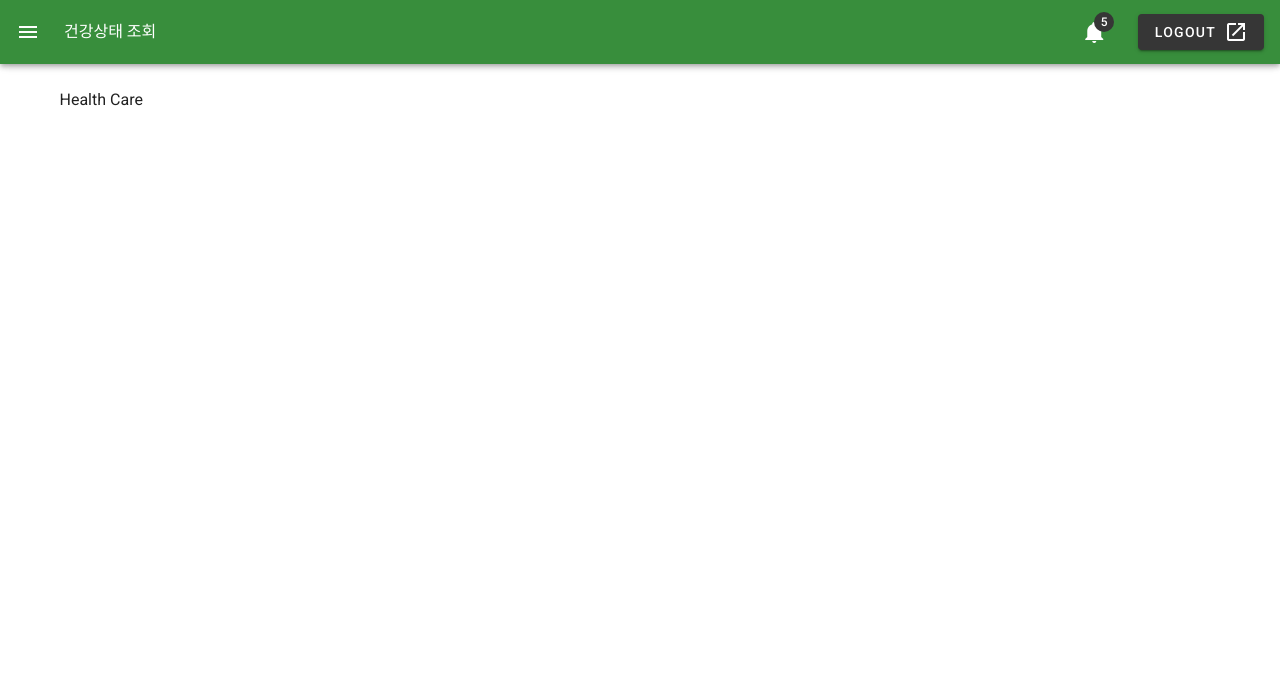
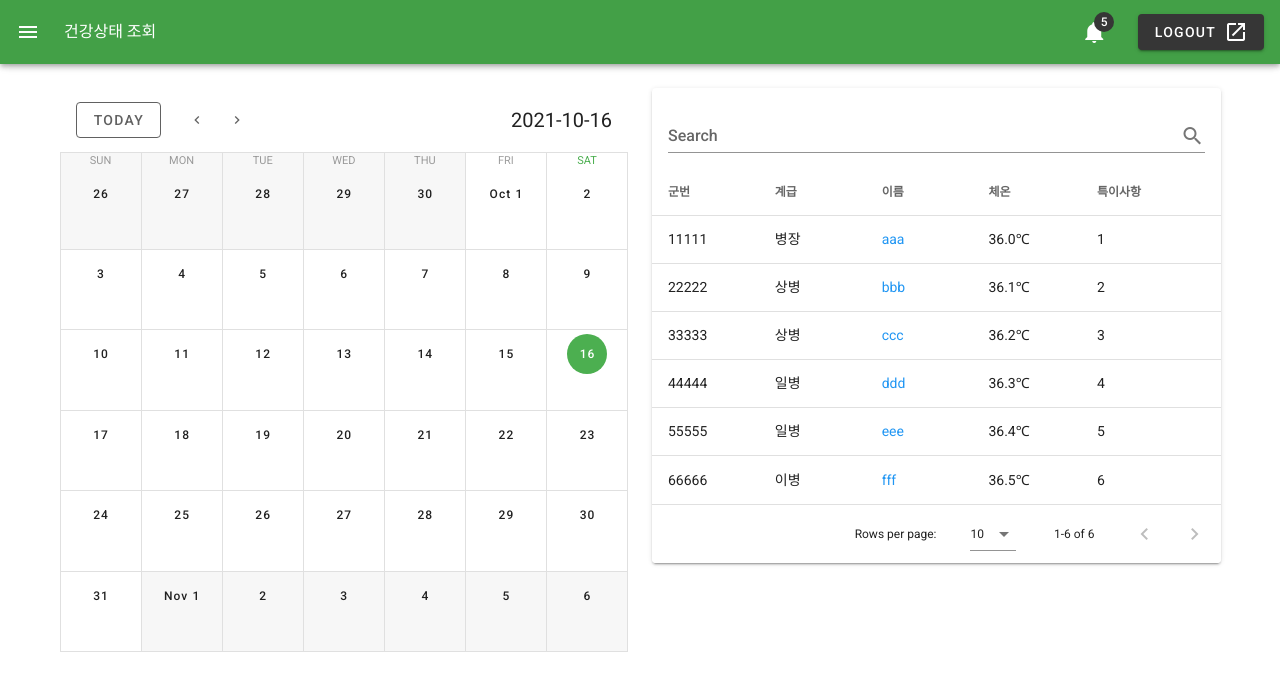
Before and after one commit to osamhack2021/app_web_IoT_UMCS_Team60, a Vue app in the folder WEB/umcs-web/: page /health in a window 1280 px wide. Shown: the top 690 px of the page. Built offline with nearby package versions, Linux system fonts and the light colour scheme.

Commit message:
feat(web-front) : [#39] Implement Health Care Page

```diff
--- /dev/null
+++ b/WEB/umcs-web/src/components/Calendar.vue
@@ -0,0 +1,104 @@
+<template>
+  <div>
+    <!-- Toolbar -->
+    <v-sheet height="64">
+      <v-toolbar flat>
+        <!-- Today Button -->
+        <v-btn
+          outlined
+          class="mr-4"
+          color="grey darken-2"
+          @click="setToday"
+        >
+          Today
+        </v-btn>
+        <!-- prev Button -->
+        <v-btn
+          fab
+          text
+          small
+          color="grey darken-2"
+          @click="prev"
+        >
+          <v-icon small>
+            mdi-chevron-left
+          </v-icon>
+        </v-btn>
+        <!-- next Button -->
+        <v-btn
+          fab
+          text
+          small
+          color="grey darken-2"
+          @click="next"
+        >
+          <v-icon small>
+            mdi-chevron-right
+          </v-icon>
+        </v-btn>
+
+        <v-spacer />
+
+        <!-- Appear focus Date -->
+        <v-toolbar-title v-if="$refs.calendar">
+          {{ focus }}
+        </v-toolbar-title>
+      </v-toolbar>
+    </v-sheet>
+
+    <!-- Calendar -->
+    <v-sheet height="500">
+      <v-calendar
+        ref="calendar"
+        v-model="focus"
+        color="primary"
+        type="month"
+        @click:date="focusDay"
+      />
+    </v-sheet>
+  </div>
+</template>
+
+<script>
+export default {
+  data: () => ({
+    // Calendar
+    today: "",
+    focus: "",
+  }),
+  mounted() {
+    function leftPad(value) {
+      if (value >= 10) {
+        return value;
+      } else {
+        return `0${value}`;
+      }
+    }
+
+    const today = new Date();
+    const year = today.getFullYear();
+    const month = leftPad(today.getMonth() + 1);
+    const day = leftPad(today.getDate());
+    this.today = `${year}-${month}-${day}`;
+    this.focus = this.today;
+  },
+  methods: {
+    focusDay({ date }) {
+      this.focus = date;
+      console.log(this.focus);
+    },
+    setToday() {
+      this.focus = this.today;
+    },
+    prev() {
+      this.$refs.calendar.prev();
+    },
+    next() {
+      this.$refs.calendar.next();
+    },
+  },
+};
+</script>
+
+<style scoped>
+</style>
--- /dev/null
+++ b/WEB/umcs-web/src/components/DataTable.vue
@@ -0,0 +1,58 @@
+<template>
+  <v-card>
+    <!-- Search Bar -->
+    <v-card-title v-if="needSearch">
+      <v-text-field
+        v-model="searchValue"
+        append-icon="mdi-magnify"
+        label="Search"
+        single-line
+        hide-details
+      />
+    </v-card-title>
+    <!-- Data Table -->
+    <v-data-table
+      :headers="datas.headers"
+      :items="datas.datas"
+      :items-per-page="10"
+      :loading="isLoading"
+      :search="searchValue"
+    >
+      <template v-slot:item.name="{ item }">
+        <router-link
+          to="#"
+          class="info--text text-decoration-none"
+        >
+          {{ item.name }}
+        </router-link>
+      </template>
+    </v-data-table>
+  </v-card>
+</template>
+
+<script>
+export default {
+  props: {
+    datas: {
+      type: Object,
+      required: true,
+    },
+    needSearch: {
+      type: Boolean,
+      required: true,
+    },
+  },
+  data: () => ({
+    // Data Table Search Bar
+    searchValue: null,
+  }),
+  computed: {
+    isLoading() {
+      return false;
+    },
+  },
+};
+</script>
+
+<style scoped>
+</style>
--- a/WEB/umcs-web/src/layouts/adminPages/AppBar.vue
+++ b/WEB/umcs-web/src/layouts/adminPages/AppBar.vue
@@ -1,7 +1,7 @@
 <template>
   <v-app-bar
     app
-    color="primary darken-2"
+    color="primary darken-1"
     dark
   >
     <v-app-bar-nav-icon @click="drawer = !drawer" />
--- a/WEB/umcs-web/src/layouts/authentication/AppBar.vue
+++ b/WEB/umcs-web/src/layouts/authentication/AppBar.vue
@@ -1,7 +1,7 @@
 <template>
   <v-app-bar
     app
-    color="primary darken-2"
+    color="primary darken-1"
     dark
   >
     <div class="d-flex align-center">
--- a/WEB/umcs-web/src/router/index.js
+++ b/WEB/umcs-web/src/router/index.js
@@ -40,8 +40,8 @@ const routes = [
       },
       {
         path: "/worker",
-        name: "당직근무자 관리",
-        component: () => import("@/views/Worker"),
+        name: "관리자 등록/조회",
+        component: () => import("@/views/ManageAdmin"),
       },
     ],
   },
--- a/WEB/umcs-web/src/store/modules/app.js
+++ b/WEB/umcs-web/src/store/modules/app.js
@@ -6,7 +6,7 @@ const state = {
     { title: '건강상태 조회', icon: 'mdi-hospital-box-outline', to: '/health' },
     { title: '공용시설 시간표', icon: 'mdi-clock-outline', to: '/schedule'},
     { title: '부대 관리', icon: 'mdi-account-group-outline', to: '/manage' },
-    { title: '당직근무자 관리', icon: 'mdi-calendar-month-outline', to: '/worker'},
+    { title: '관리자 등록/조회', icon: 'mdi-calendar-month-outline', to: '/manage-admin'},
   ],
 }
 const getters = {
--- a/WEB/umcs-web/src/views/HealthCare.vue
+++ b/WEB/umcs-web/src/views/HealthCare.vue
@@ -1,15 +1,87 @@
 <template>
   <v-container>
-    Health Care
+    <v-row class="fill-height">
+      <!-- Calendar -->
+      <v-col cols="6">
+        <calendar />
+      </v-col>
+      <!-- Health Table -->
+      <v-col cols="6">
+        <data-table :datas="healthTableDatas" :need-search="search">
+        </data-table>
+      </v-col>
+    </v-row>
   </v-container>
 </template>
 
 <script>
+import Calendar from "@/components/Calendar";
+import DataTable from "@/components/DataTable";
+
 export default {
-
-}
+  components: {
+    Calendar,
+    DataTable,
+  },
+  data: () => ({
+    search: true,
+    // Data Table
+    healthTableDatas: {
+      headers: [
+        { text: "군번", value: "number" },
+        { text: "계급", value: "rank" },
+        { text: "이름", value: "name" },
+        { text: "체온", value: "temperature" },
+        { text: "특이사항", value: "status" },
+      ],
+      datas: [
+        {
+          number: "11111",
+          rank: "병장",
+          name: "aaa",
+          temperature: "36.0℃",
+          status: "1",
+        },
+        {
+          number: "22222",
+          rank: "상병",
+          name: "bbb",
+          temperature: "36.1℃",
+          status: "2",
+        },
+        {
+          number: "33333",
+          rank: "상병",
+          name: "ccc",
+          temperature: "36.2℃",
+          status: "3",
+        },
+        {
+          number: "44444",
+          rank: "일병",
+          name: "ddd",
+          temperature: "36.3℃",
+          status: "4",
+        },
+        {
+          number: "55555",
+          rank: "일병",
+          name: "eee",
+          temperature: "36.4℃",
+          status: "5",
+        },
+        {
+          number: "66666",
+          rank: "이병",
+          name: "fff",
+          temperature: "36.5℃",
+          status: "6",
+        },
+      ],
+    },
+  }),
+};
 </script>
 
 <style scoped>
-
 </style>
```
